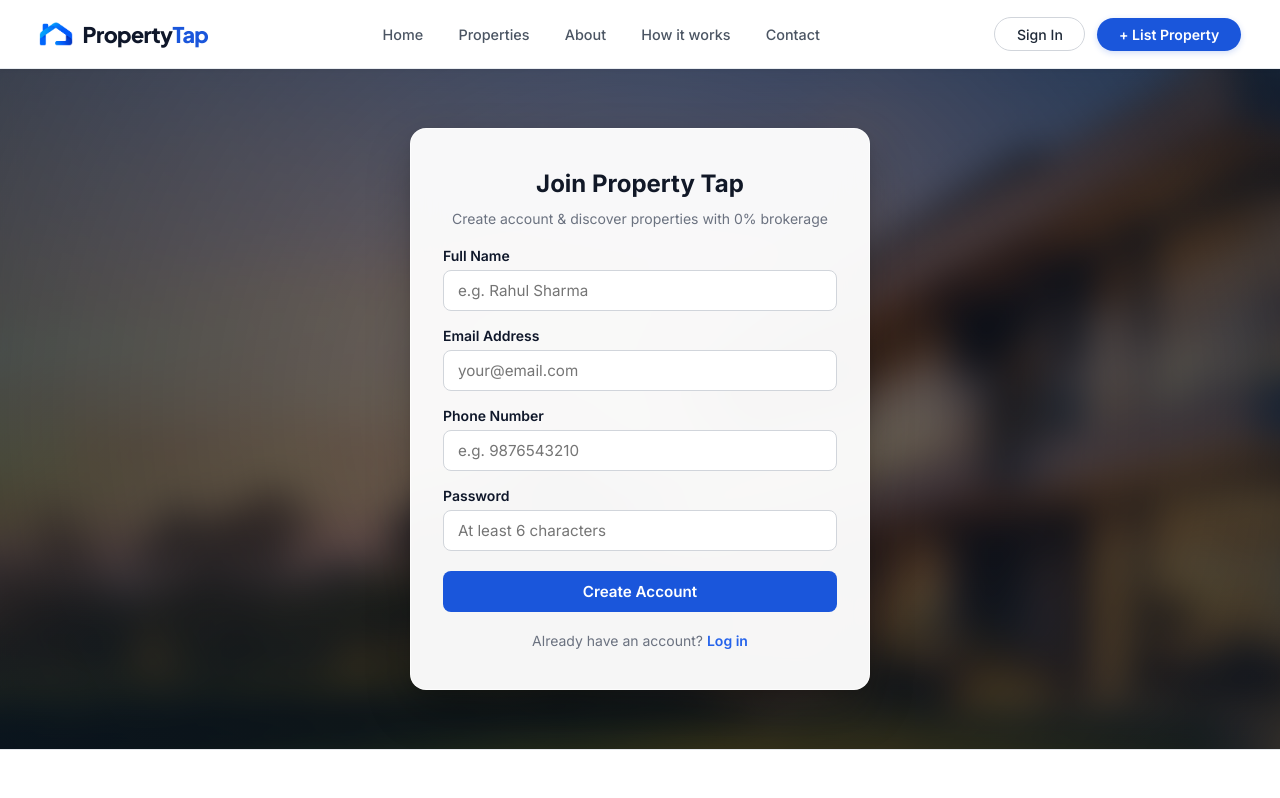
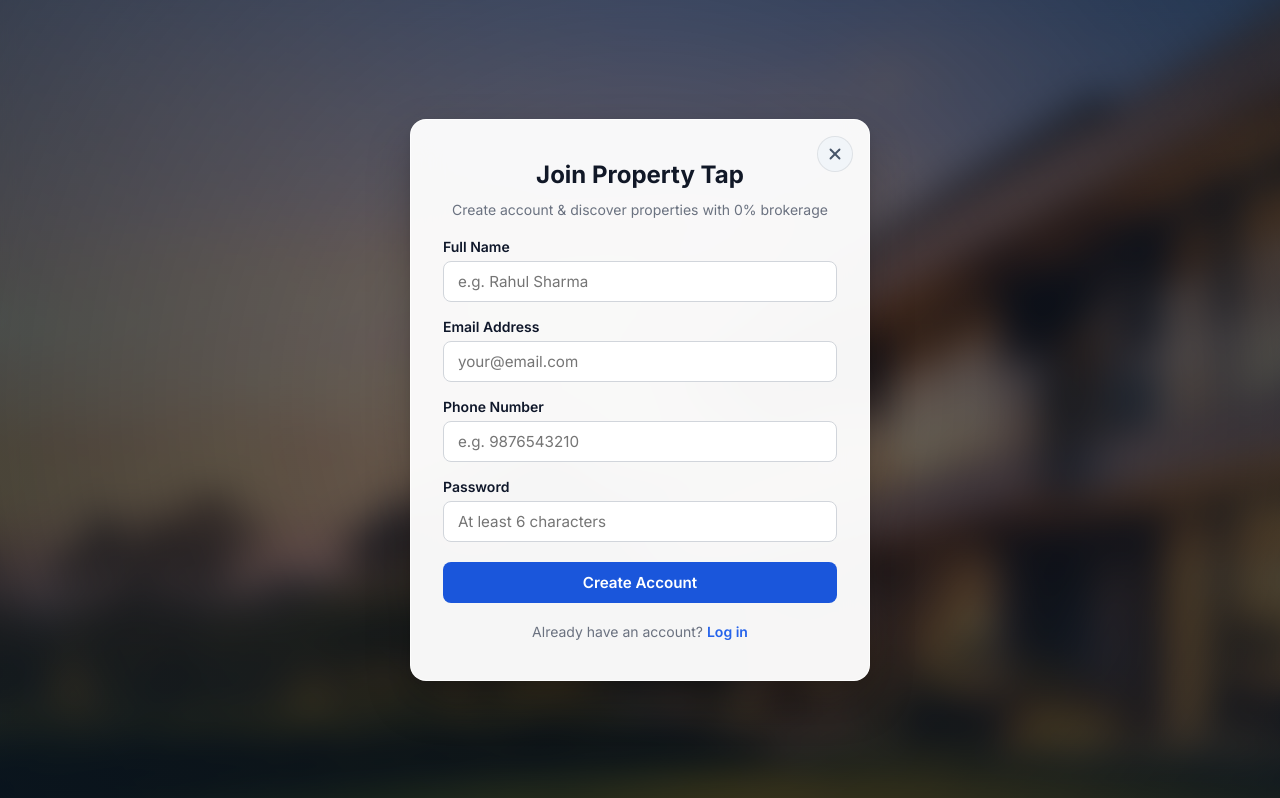
Before and after one commit to kumarrohit8477/propertytap, a Next.js app: page /signup in a window 1280 px wide. Shown: the top 798 px of the page. Built offline with nearby package versions, Linux system fonts and the light colour scheme; no server answers.

Commit message:
feat: add back button functionality to authentication forms and improve layout styles

```diff
--- a/app/(auth)/auth_layout.css
+++ b/app/(auth)/auth_layout.css
@@ -1,12 +1,13 @@
 .auth_page_layout {
   position: relative;
-  min-height: 85vh;
+  min-height: 100vh;
+  min-height: 100dvh;
   width: 100%;
   display: flex;
   align-items: center;
   justify-content: center;
   overflow: hidden;
-  padding: 3rem 1rem;
+  padding: 2.5rem 1rem;
   box-sizing: border-box;
 }
 
@@ -50,3 +51,32 @@
   display: flex;
   justify-content: center;
 }
+
+.auth_form_close_btn {
+  position: absolute;
+  top: 1rem;
+  right: 1rem;
+  width: 36px;
+  height: 36px;
+  border-radius: 50%;
+  border: 1px solid rgba(0, 0, 0, 0.08);
+  background: #f1f5f9;
+  color: #475569;
+  cursor: pointer;
+  display: inline-flex;
+  align-items: center;
+  justify-content: center;
+  transition: all 0.2s ease;
+  z-index: 10;
+  padding: 0;
+}
+
+.auth_form_close_btn:hover {
+  background: #e2e8f0;
+  color: #0f172a;
+  transform: scale(1.06);
+}
+
+.auth_form_close_btn:active {
+  transform: scale(0.96);
+}
--- a/app/(auth)/forgot_password/forgot_password.css
+++ b/app/(auth)/forgot_password/forgot_password.css
@@ -7,6 +7,7 @@
 }
 
 .forgot_password_card {
+  position: relative;
   background-color: #ffffff;
   padding: 2rem;
   border-radius: 12px;
--- a/app/(auth)/reset_password/reset_password.css
+++ b/app/(auth)/reset_password/reset_password.css
@@ -7,6 +7,7 @@
 }
 
 .reset_password_card {
+  position: relative;
   background-color: #ffffff;
   padding: 2rem;
   border-radius: 12px;
--- a/components/auth/login_form.css
+++ b/components/auth/login_form.css
@@ -1,4 +1,5 @@
 .login_form_card {
+  position: relative;
   background: rgba(255, 255, 255, 0.96);
   backdrop-filter: blur(16px);
   -webkit-backdrop-filter: blur(16px);
--- a/components/auth/signup_form.css
+++ b/components/auth/signup_form.css
@@ -1,4 +1,5 @@
 .signup_form_card {
+  position: relative;
   background: rgba(255, 255, 255, 0.96);
   backdrop-filter: blur(16px);
   -webkit-backdrop-filter: blur(16px);
--- a/components/auth/signup_form.tsx
+++ b/components/auth/signup_form.tsx
@@ -3,6 +3,7 @@
 import React, { useState } from 'react';
 import Link from 'next/link';
 import { useRouter } from 'next/navigation';
+import { X } from 'lucide-react';
 import { sign_up_user } from '@/lib/auth/auth_service';
 import Input from '@/components/ui/input';
 import Button from '@/components/ui/button';
@@ -16,6 +17,14 @@ export default function SignupForm() {
   const [password, set_password] = useState('');
   const [loading, set_loading] = useState(false);
   const [error_msg, set_error_msg] = useState<string | null>(null);
+
+  const handle_back = () => {
+    if (typeof window !== 'undefined' && window.history.length > 1) {
+      router.back();
+    } else {
+      router.push('/');
+    }
+  };
 
   const handle_submit = async (e: React.FormEvent) => {
     e.preventDefault();
@@ -40,6 +49,16 @@ export default function SignupForm() {
 
   return (
     <form className="signup_form_card" onSubmit={handle_submit}>
+      <button
+        type="button"
+        onClick={handle_back}
+        className="auth_form_close_btn"
+        aria-label="Back"
+        title="Go back"
+      >
+        <X size={18} strokeWidth={2.5} />
+      </button>
+
       <h2 className="signup_form_title">Join Property Tap</h2>
       <p className="signup_form_subtitle">Create account &amp; discover properties with 0% brokerage</p>
 
--- a/components/layout/footer.tsx
+++ b/components/layout/footer.tsx
@@ -1,10 +1,25 @@
+'use client';
+
 import React from 'react';
 import Link from 'next/link';
 import Image from 'next/image';
+import { usePathname } from 'next/navigation';
 import { FaFacebookF, FaInstagram, FaLinkedinIn, FaYoutube } from 'react-icons/fa';
 import './footer.css';
 
 export default function Footer() {
+  const pathname = usePathname();
+
+  const is_auth_page =
+    pathname?.startsWith('/login') ||
+    pathname?.startsWith('/signup') ||
+    pathname?.startsWith('/forgot_password') ||
+    pathname?.startsWith('/reset_password');
+
+  if (is_auth_page) {
+    return null;
+  }
+
   return (
     <footer className="footer_wrapper">
       <div className="footer_main">
--- a/components/layout/navbar.tsx
+++ b/components/layout/navbar.tsx
@@ -41,6 +41,16 @@ export default function Navbar() {
     window.addEventListener('keydown', on_key_down);
     return () => window.removeEventListener('keydown', on_key_down);
   }, [mobile_open]);
+
+  const is_auth_page =
+    pathname?.startsWith('/login') ||
+    pathname?.startsWith('/signup') ||
+    pathname?.startsWith('/forgot_password') ||
+    pathname?.startsWith('/reset_password');
+
+  if (is_auth_page) {
+    return null;
+  }
 
   return (
     <header className="navbar_header">
```
Also changed, not shown: app/(auth)/forgot_password/page.tsx (+21 -0 lines), app/(auth)/reset_password/page.tsx (+19 -0 lines), components/auth/login_form.tsx (+19 -0 lines).
